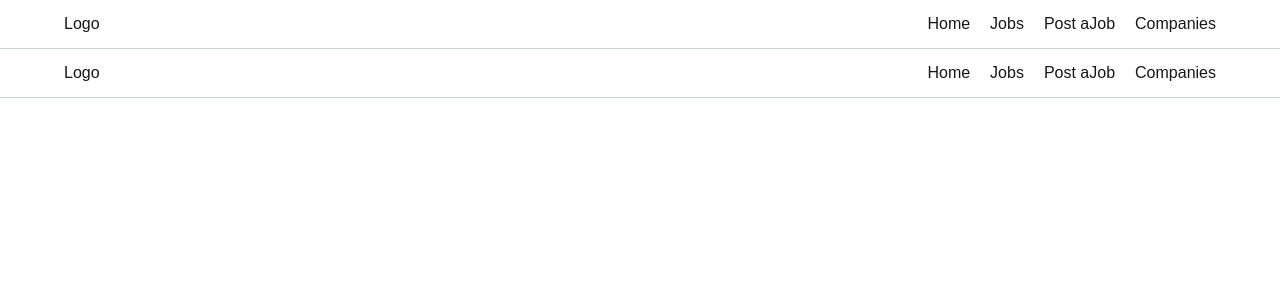
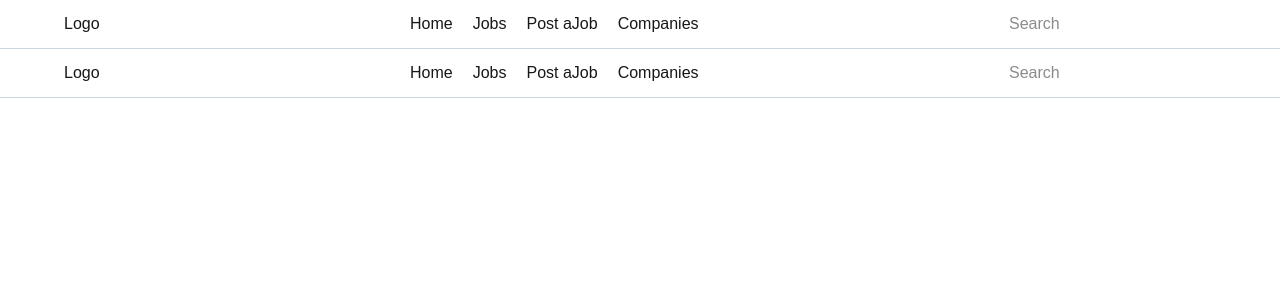
Before and after one commit to muodilo/remotecraft, a Next.js app: page /components/Navbar in a window 1280 px wide. Shown: the top 300 px of the page. Built offline with nearby package versions, Linux system fonts and the light colour scheme.

Commit message:
feat: add search input field to Navbar

```diff
--- a/pages/components/Navbar.tsx
+++ b/pages/components/Navbar.tsx
@@ -20,6 +20,9 @@ const Navbar = () => {
             <Link href={'/'}>Companies</Link>
         </li>
      </ul>
+     <div>
+        <input type="text" placeholder='Search'/>
+     </div>
 
     </nav>
   )
```
